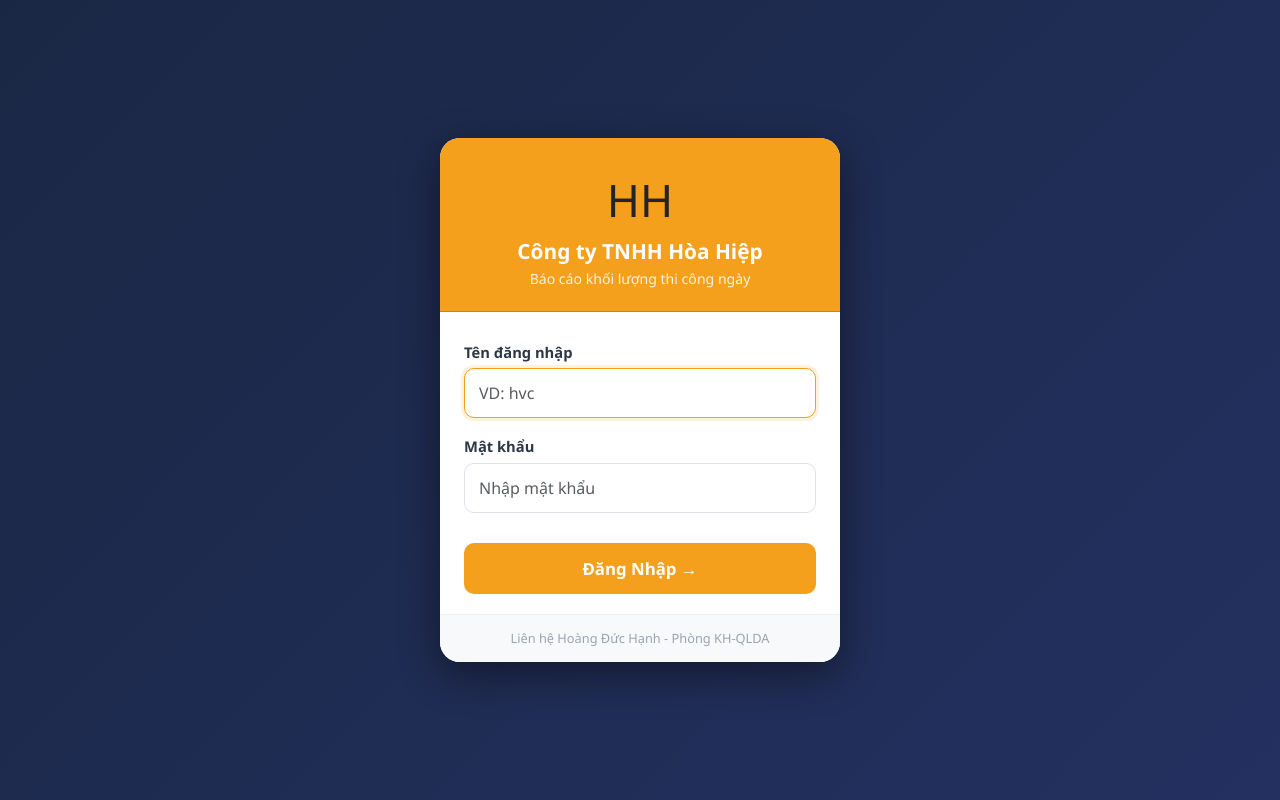
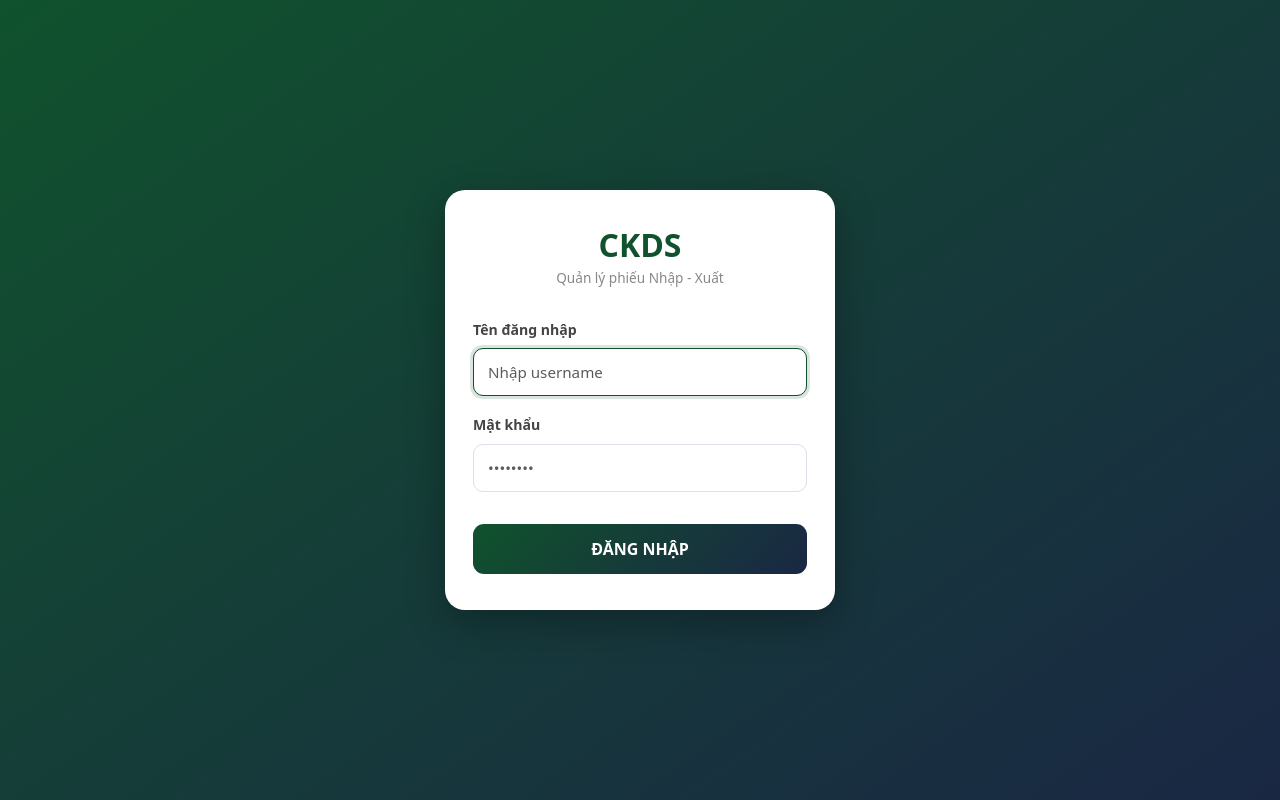
Before and after one commit to hdhanh/baocaockds, a Flask app: page / in a window 1280 px wide. Run offline with Flask 3, Linux system fonts and the light colour scheme.

Commit message:
Add files via upload

```diff
--- a/templates/login.html
+++ b/templates/login.html
@@ -2,112 +2,49 @@
 <html lang="vi">
 <head>
   <meta charset="UTF-8">
-  <meta name="viewport" content="width=device-width, initial-scale=1.0">
+  <meta name="viewport" content="width=device-width, initial-scale=1.0, maximum-scale=1.0">
   <title>Đăng Nhập</title>
   <link href="https://cdn.jsdelivr.net/npm/bootstrap@5.3.0/dist/css/bootstrap.min.css" rel="stylesheet">
   <style>
-    body {
-      background: linear-gradient(135deg, #1a2744 0%, #243060 100%);
-      min-height: 100vh;
-      display: flex;
-      align-items: center;
-      justify-content: center;
-      padding: 16px;
-      font-family: 'Segoe UI', sans-serif;
-    }
-    .card {
-      border: none;
-      border-radius: 20px;
-      box-shadow: 0 12px 40px rgba(0,0,0,.45);
-      width: 100%;
-      max-width: 400px;
-      overflow: hidden;
-    }
-    .card-header {
-      background: #f4a01c;
-      text-align: center;
-      padding: 28px 24px 22px;
-    }
-    .logo { font-size: 2.8rem; }
-    .card-header h4 {
-      margin: 6px 0 0;
-      color: #fff;
-      font-weight: 800;
-      font-size: 1.3rem;
-    }
-    .card-header p { margin: 4px 0 0; color: rgba(255,255,255,.85); font-size: .88rem; }
-    .card-body { padding: 28px 24px 20px; }
-    label { font-weight: 600; color: #2d3748; font-size: .92rem; margin-bottom: 5px; }
-    .form-control {
-      font-size: 1rem;
-      padding: 12px 14px;
-      border-radius: 10px;
-      border: 1.5px solid #dde1e9;
-    }
-    .form-control:focus {
-      border-color: #f4a01c;
-      box-shadow: 0 0 0 3px rgba(244,160,28,.15);
-    }
-    .btn-login {
-      background: #f4a01c;
-      border: none;
-      color: #fff;
-      font-weight: 700;
-      font-size: 1.05rem;
-      padding: 13px;
-      border-radius: 10px;
-      width: 100%;
-      margin-top: 6px;
-      transition: background .2s;
-    }
-    .btn-login:hover { background: #d4880f; }
-    .card-footer {
-      background: #f8f9fb;
-      text-align: center;
-      color: #9ca3b0;
-      font-size: .8rem;
-      padding: 14px;
-      border-top: 1px solid #eef0f4;
-    }
-    .alert { border-radius: 10px; font-size: .9rem; }
+    body { min-height:100vh; background:linear-gradient(145deg,#10522d 0%,#1a2744 100%);
+           display:flex; align-items:center; justify-content:center; padding:20px; }
+    .card-login { background:#fff; border-radius:20px; padding:36px 28px;
+                  box-shadow:0 12px 40px rgba(0,0,0,.3); width:100%; max-width:390px; }
+    .logo { text-align:center; margin-bottom:28px; }
+    .logo h1 { font-size:2rem; font-weight:900; color:#10522d; margin:0; }
+    .logo p  { font-size:.85rem; color:#888; margin:4px 0 0; }
+    .form-control { border-radius:10px; padding:12px 14px; border:1.5px solid #dde1e9; font-size:.95rem; }
+    .form-control:focus { border-color:#10522d; box-shadow:0 0 0 3px rgba(16,82,45,.15); }
+    .btn-login { background:linear-gradient(135deg,#10522d,#1a2744); color:#fff; border:none;
+                 border-radius:11px; font-weight:700; font-size:1rem; padding:13px;
+                 width:100%; margin-top:8px; transition:opacity .15s; }
+    .btn-login:hover { opacity:.88; color:#fff; }
+    .form-label { font-weight:600; font-size:.88rem; color:#444; }
+    .alert { border-radius:10px; font-size:.88rem; }
   </style>
 </head>
 <body>
-<div class="card">
-  <div class="card-header">
-    <div class="logo">HH</div>
-    <h4>Công ty TNHH Hòa Hiệp</h4>
-    <p>Báo cáo khối lượng thi công ngày</p>
+<div class="card-login">
+  <div class="logo">
+    <h1>CKDS</h1>
+    <p>Quản lý phiếu Nhập - Xuất</p>
   </div>
-
-  <div class="card-body">
-    {% with messages = get_flashed_messages(with_categories=true) %}
-      {% for category, message in messages %}
-        <div class="alert alert-{{ category }} alert-dismissible fade show py-2">
-          {{ message }}
-          <button type="button" class="btn-close" data-bs-dismiss="alert"></button>
-        </div>
+  {% with msgs = get_flashed_messages(with_categories=true) %}
+    {% for cat, msg in msgs %}
+      <div class="alert alert-{{ cat }} mb-3">{{ msg }}</div>
     {% endfor %}
   {% endwith %}
-
-    <form method="POST" action="/" autocomplete="off">
+  <form method="POST">
     <div class="mb-3">
-        <label>Tên đăng nhập</label>
-        <input type="text" class="form-control" name="username"
-               placeholder="VD: hvc" required autofocus>
+      <label class="form-label">Tên đăng nhập</label>
+      <input type="text" name="username" class="form-control" placeholder="Nhập username" autofocus required>
     </div>
     <div class="mb-4">
-        <label>Mật khẩu</label>
-        <input type="password" class="form-control" name="password"
-               placeholder="Nhập mật khẩu" required>
+      <label class="form-label">Mật khẩu</label>
+      <input type="password" name="password" class="form-control" placeholder="••••••••" required>
     </div>
-      <button type="submit" class="btn-login">Đăng Nhập →</button>
+    <button type="submit" class="btn-login">ĐĂNG NHẬP</button>
   </form>
 </div>
-
-  <div class="card-footer">Liên hệ Hoàng Đức Hạnh - Phòng KH-QLDA </div>
-</div>
-
-<script src="https://cdn.jsdelivr.net/npm/bootstrap@5.3.0/dist/js/bootstrap.bundle.min.js"></script>
 </body>
 </html>
```
Also changed, not shown: templates/base.html (added, +196 -0 lines), templates/hub.html (added, +63 -0 lines). Lines whose indentation alone changed are shown as unchanged.
